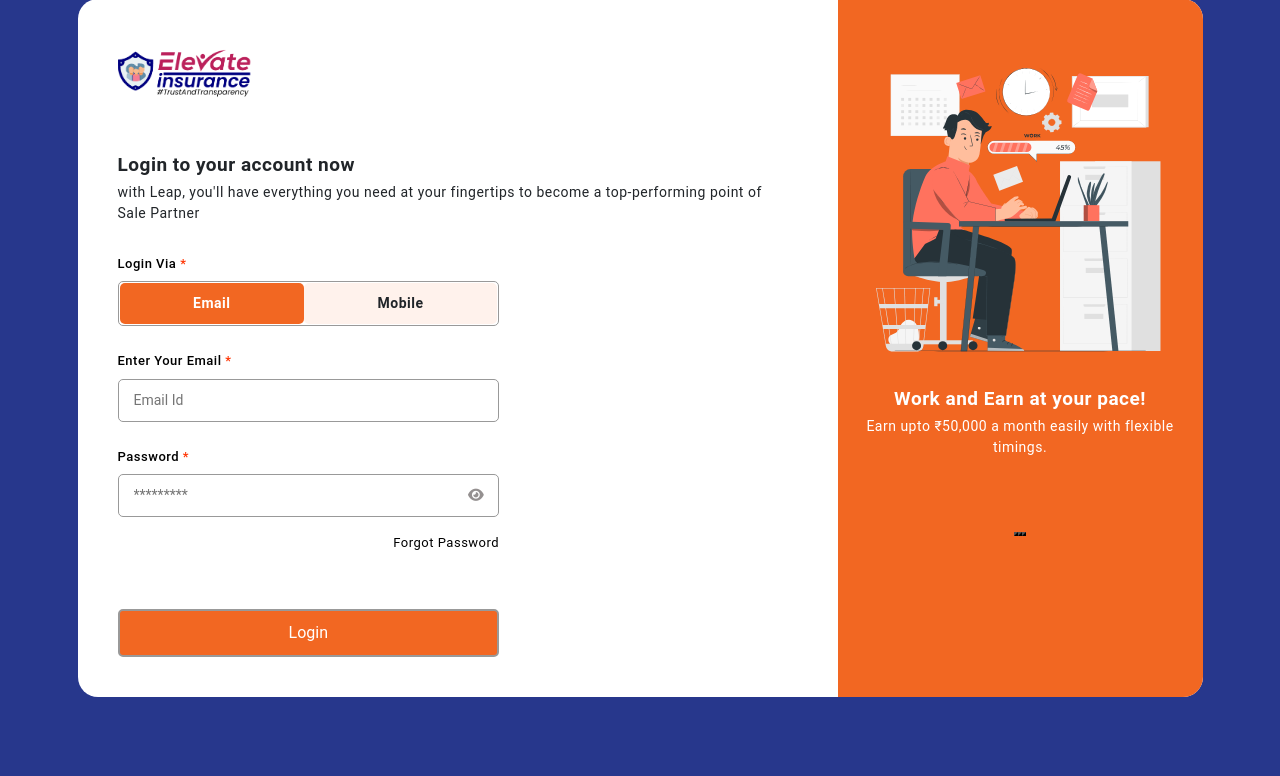
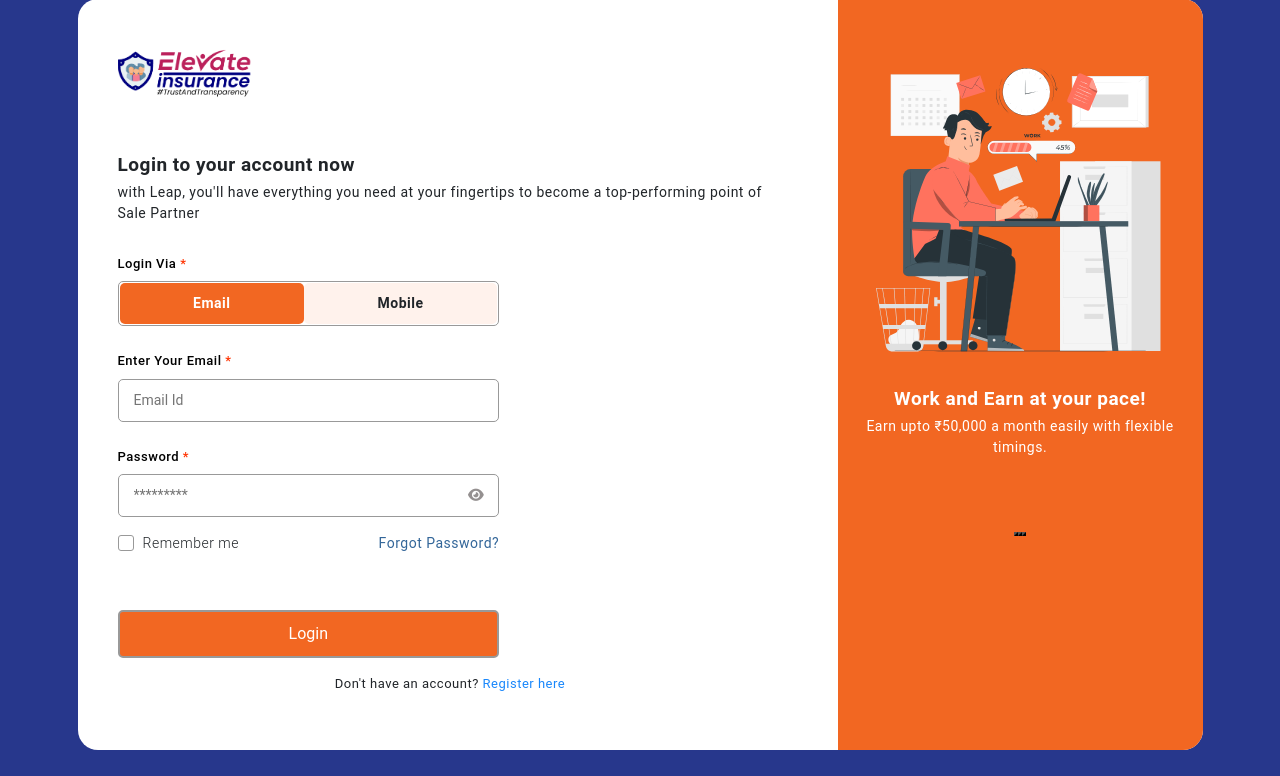
Before and after one commit to chetansohlot/netinsurance, a Django app: template empPortal/templates/authentication/login.html in a window 1280 px wide. Shown: the part 24-800 px from the top of the page. Run offline with Django 5.2, Linux system fonts and the light colour scheme; the template is opened without the code that fills it, so the values that code supplies are empty; some libraries are stand-ins or nearby versions.

Commit message:
vinod sir complete kro

```diff
--- a/empPortal/authenticationView.py
+++ b/empPortal/authenticationView.py
@@ -31,12 +31,12 @@ def login_view(request):
         return redirect('dashboard')
     else:
         if request.method == 'POST':
-            login_via = request.POST.get('login_via', '').strip()
+            login_via = request.POST.get('loginvia', '').strip()
             email = request.POST.get('email', '').strip()
             mobile = request.POST.get('mobile', '').strip()
             remember_me = request.POST.get('rememberme', '').strip()
             password = request.POST.get('password', '').strip()
-
+            login_via = '1'
             # Validation Errors
             if not login_via:
                 messages.error(request, 'Login via field is required')
@@ -49,7 +49,7 @@ def login_view(request):
                 elif not Users.objects.filter(email=email).exists():
                     messages.error(request, 'This email is invalid')
 
-            elif login_via == '2':  # Login via Mobile
+            elif login_via == 'Mobile':  # Login via Mobile
                 if not mobile:
                     messages.error(request, 'Mobile is required')
                 elif not mobile.isdigit():
--- a/empPortal/templates/authentication/login.html
+++ b/empPortal/templates/authentication/login.html
@@ -39,30 +39,49 @@
                               </div>
                             </div>
                             <div id="email-login">
-                                <form action="" method="post">
+                              <form action="{% url 'login' %}" method="post" autocomplete="off">
                                   {% csrf_token %}
 
-                                    <div class="row" >
+                                  <div class="row">
                                       <div class="col-md-12">
                                           <div class="signup-form-group">
                                               <label class="signup-form-lbl">Enter Your Email <span class="asterisk">*</span></label>
-                                            <input type="text" name="email" class="signup-form-field" placeholder="Email Id">
+                                              <input type="text" name="email" class="signup-form-field" placeholder="Email Id" />
+                                              <span class="error email_err"></span>
                                           </div>
+
                                           <div class="signup-form-group mb-3">
                                               <label class="signup-form-lbl">Password <span class="asterisk">*</span></label>
                                               <div class="position-relative">
-                                            <input type="password" name="password" class="signup-form-field" placeholder="*********" id="login_password_id">
-                                            <span class="inputicon-right showhide-password" onclick="seePassword()"><i class="fa-solid fa-eye"></i></span>
+                                                  <input type="password" name="password" class="signup-form-field" placeholder="*********" id="login_password_id" autocomplete="off" />
+                                                  <span class="inputicon-right showhide-password" onclick="seePassword()">
+                                                      <i class="fa-solid fa-eye"></i>
+                                                  </span>
+                                              </div>
+                                              <span class="error password_err"></span>
                                           </div>
                                       </div>
-                                        </div>
-                                        <div class="col-sm-12">
-                                        <div class="signup-terms text-right small">
-                                            <label for="signup-terms"><a href="#" target="_blank">Forgot Password</a></label>
-                                        </div>
-                                        <button type="submit" class="signup-submit-btn  mt-5">Login</button>
+
+                                      <div class="col-12 col-sm-6">
+                                          <input type="checkbox" name="rememberme" id="rememberme" class="rememberme" />
+                                          <label for="rememberme">Remember me</label>
                                       </div>
 
+                                      <div class="col-12 col-sm-6 text-right">
+                                          <a href="#" class="forgotxt">Forgot Password?</a>
+                                      </div>
+
+                                      {% if messages %}
+                                          <div class="alert alert-danger col-sm-12">
+                                              {% for message in messages %}
+                                                  <p>{{ message }}</p>
+                                              {% endfor %}
+                                          </div>
+                                      {% endif %}
+
+                                      <div class="col-sm-12">
+                                          <button type="submit" class="signup-submit-btn mt-5 w-100">Login</button>
+                                      </div>
                                   </div>
                               </form>
                             </div>
@@ -88,6 +107,10 @@
                         </div>
 
                       </form>
+
+                      <div class="col-sm-12 text-center mt-3">
+                          <p>Don't have an account? <a href="{% url 'register' %}" class="text-primary">Register here</a></p>
+                      </div>
                     </div>
                 </div>
                 <div class="col-lg-4">
--- a/empPortal/templates/authentication/register.html
+++ b/empPortal/templates/authentication/register.html
@@ -72,7 +72,12 @@
                         </div>
 
                       </form>
+                      <div class="col-sm-12 text-center mt-3">
+                          <p>Already have an account? <a href="{% url 'login' %}" class="text-primary">Sign in here</a></p>
+                      </div>
+
                     </div>
+
                 </div>
                 <div class="col-lg-4">
                   <div class="signup-righ-bg">
```
Lines whose indentation alone changed are shown as unchanged.
